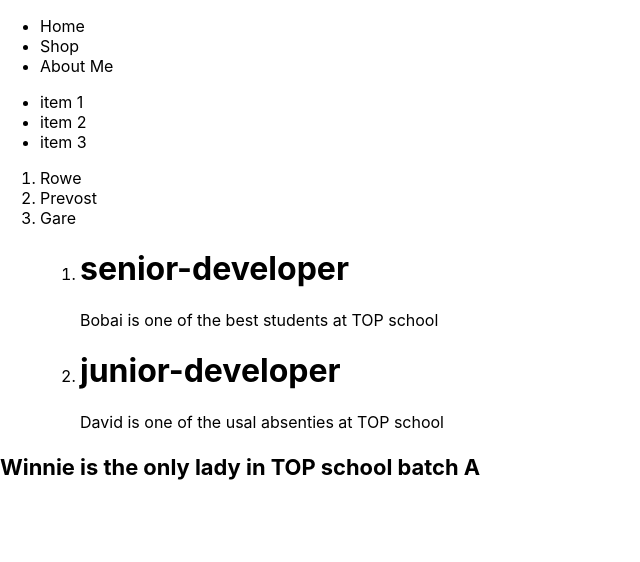
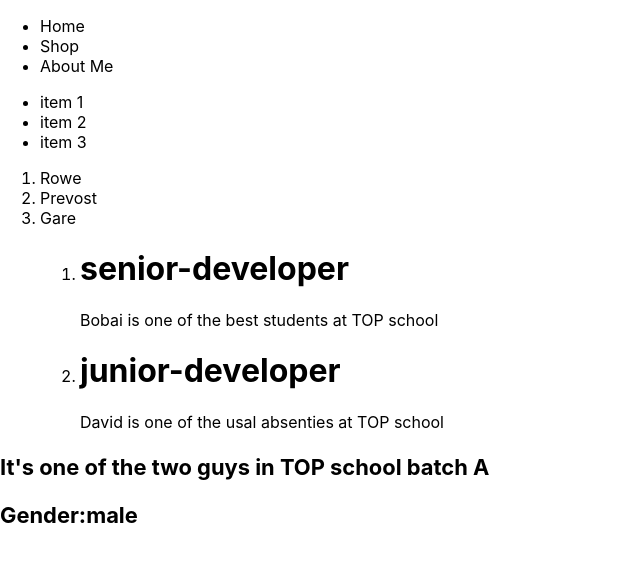
Before and after one commit to Kadunapikin/React-practice, a React (Create React App) app in the folder my-app/: page / in a window 1280 px wide. Shown: the top 562 px of the page, without its empty margins (0-640 px from the left). Built offline with nearby package versions, Linux system fonts and the light colour scheme.

Commit message:
write a code to use a ternary operator in App.js

```diff
--- a/my-app/src/App.js
+++ b/my-app/src/App.js
@@ -61,6 +61,18 @@ if(getStudentName() === "winnie") {
   );
 }
 
+  // using ternary conditionals in jsx
+  const gender = {
+    akutsang : 'female',
+    bobby : 'male',
+    dickson : 'male',
+    izo : 'male'
+  };
+
+  const topStudentGender = <h3>Gender:{gender[getStudentName() === 'winnie' ? 'akutsang' : 'bobby']}</h3>;
+
+
+
   return (
     <div className="App">
       <div>
@@ -74,6 +86,9 @@ if(getStudentName() === "winnie") {
       <div>
         <h3>{topMessage}</h3>
       </div>
+      <div>
+        <h3>{topStudentGender}</h3>
+      </div>
     </div>
   );
 }
```
